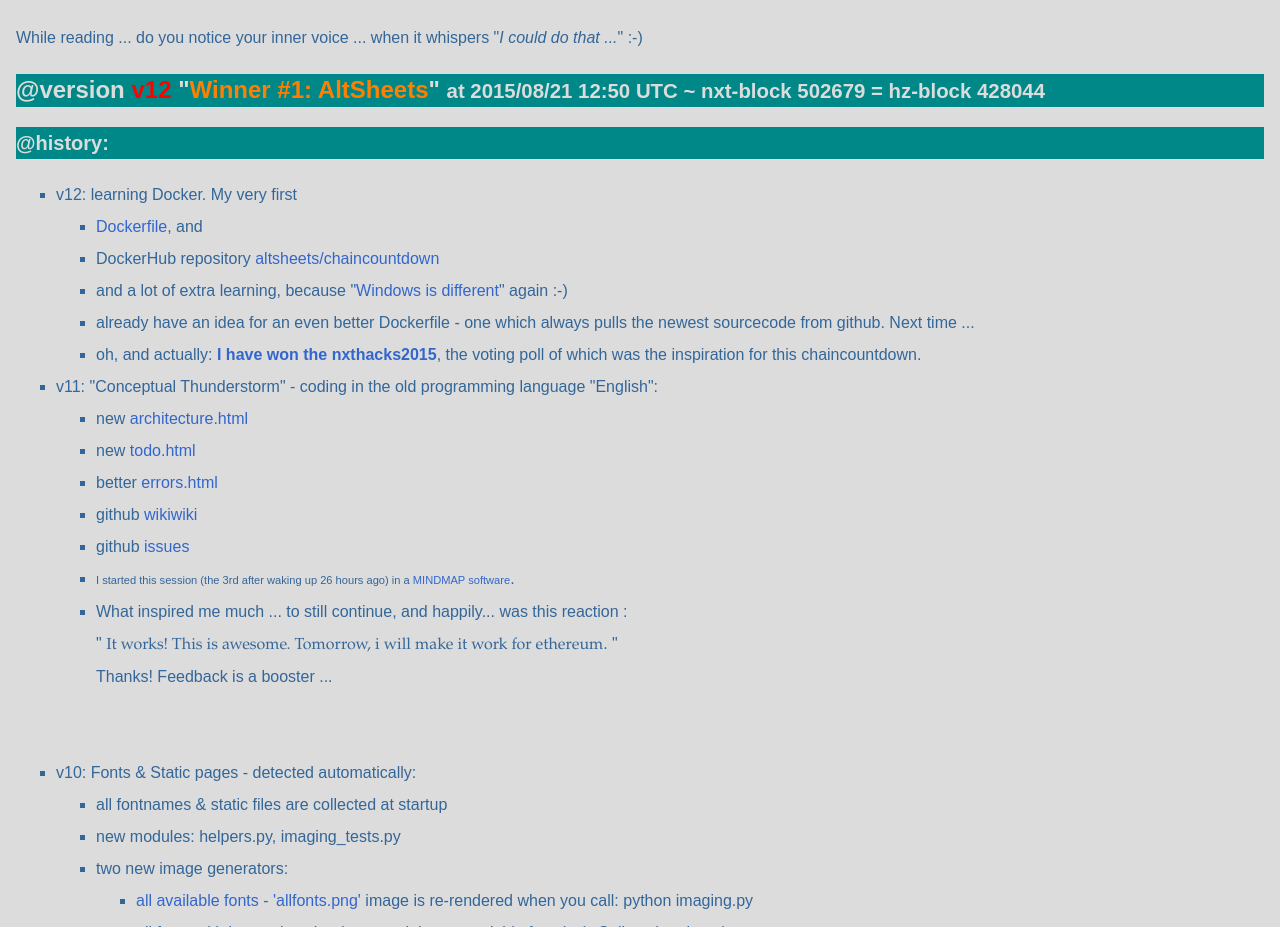
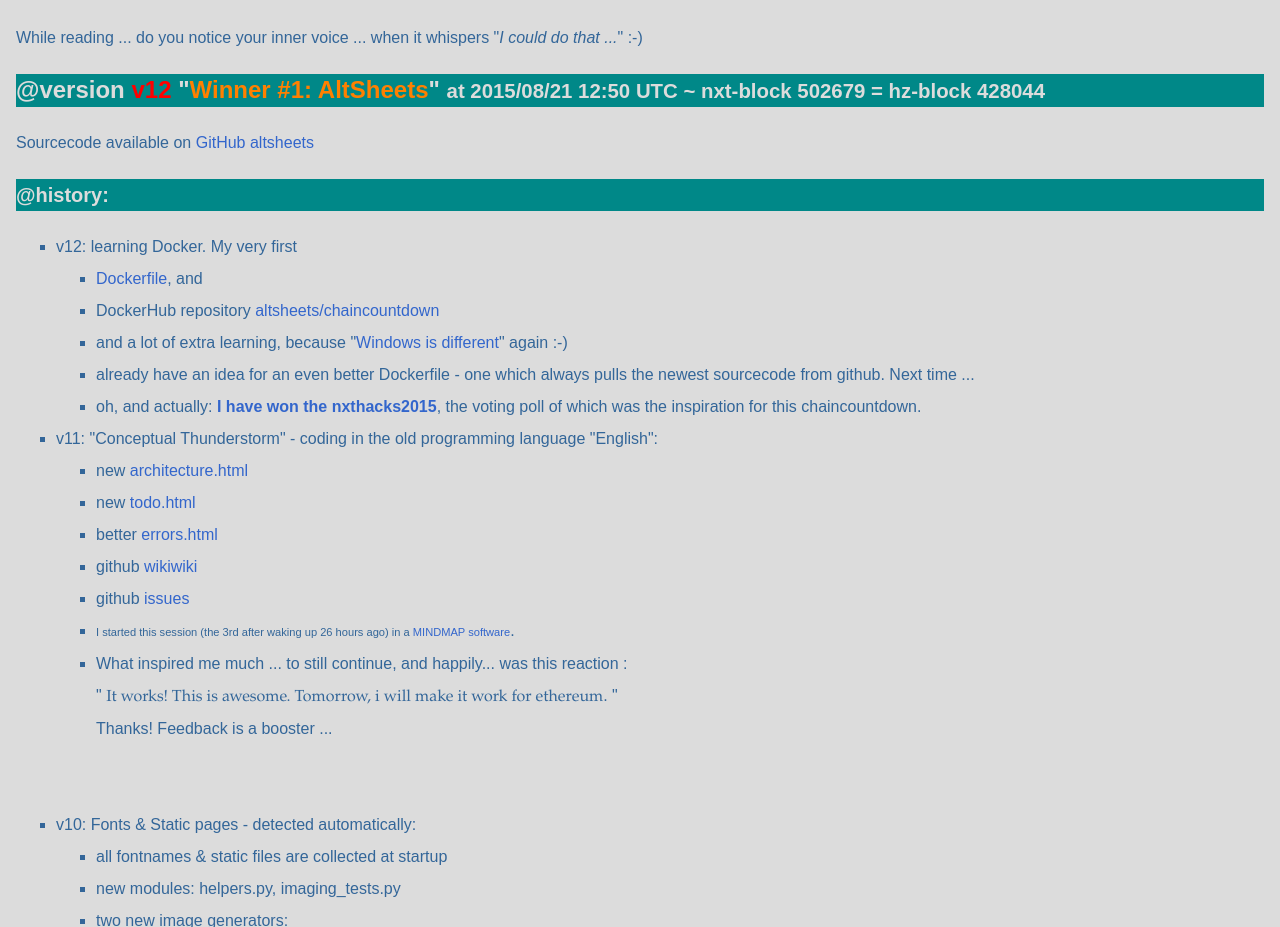
Before and after one commit to altsheets/chaincountdown, a plain HTML site: page static/index.html in a window 1280 px wide. Shown: the part 1927-2854 px from the top of the page. Drawn offline with Linux system fonts and the light colour scheme.

Commit message:
source code link

```diff
--- a/static/index.html
+++ b/static/index.html
@@ -97,6 +97,7 @@
 </ul>
 <p><small></small>While reading ... do you notice your inner voice ... when it whispers &quot;<em>I could do that ...</em>&quot; :-)</p>
 <h2><small><a name="history" id="history"></a></small>@version <strong><span class="red">v12</span></strong> &quot;<span class="orange">Winner #1: AltSheets</span>&quot; <span class="small">at 2015/08/21 12:50 UTC ~ nxt-block 502679 = hz-block 428044</span></h2>
+<p>Sourcecode available on <a href="https://github.com/altsheets/chaincountdown" target="_blank">GitHub altsheets</a></p>
 <h2><small>@history:</small></h2>
 <ul>
   <li>v12: learning Docker. My very first <a href="https://github.com/altsheets/chaincountdown/blob/master/Dockerfile"></a>
```
